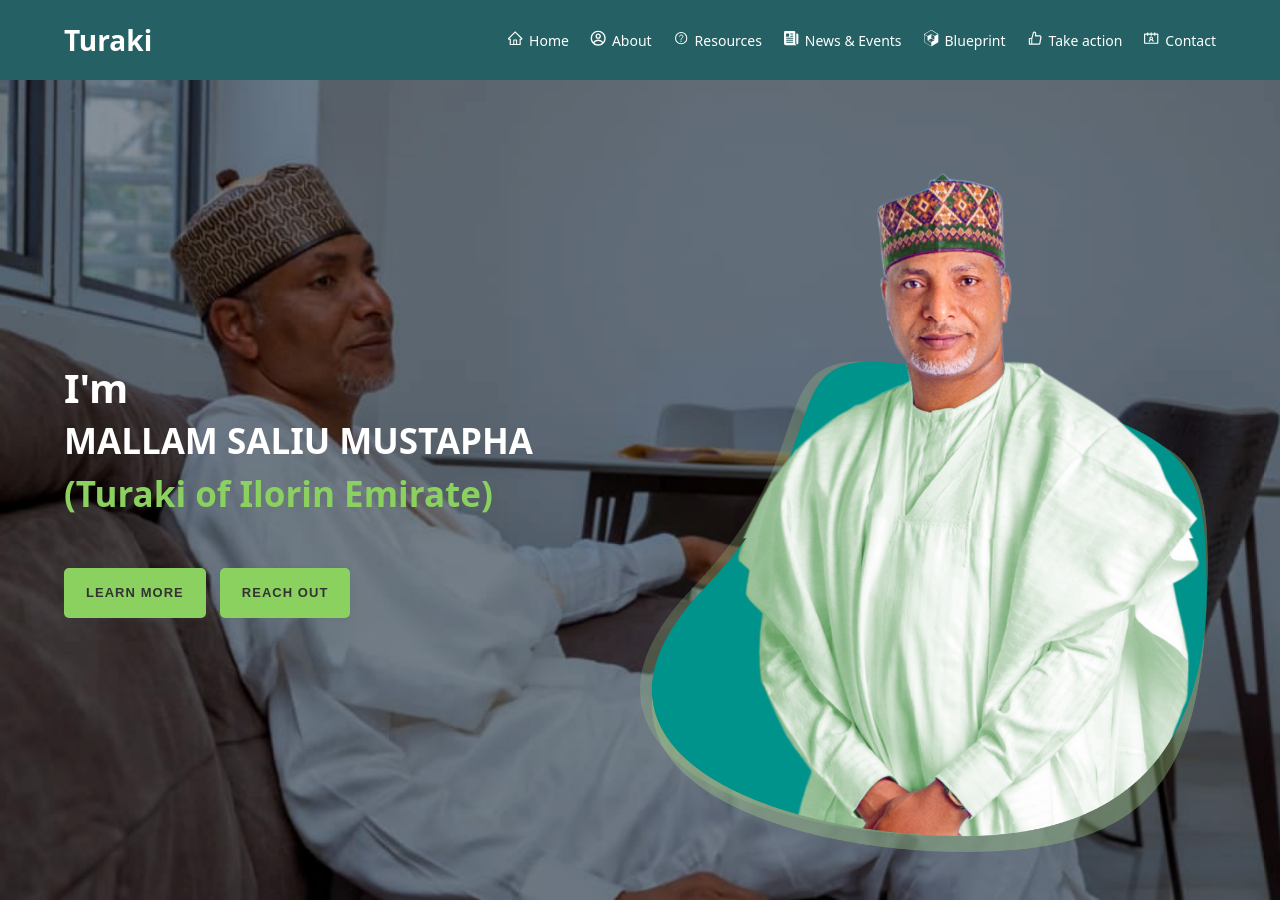
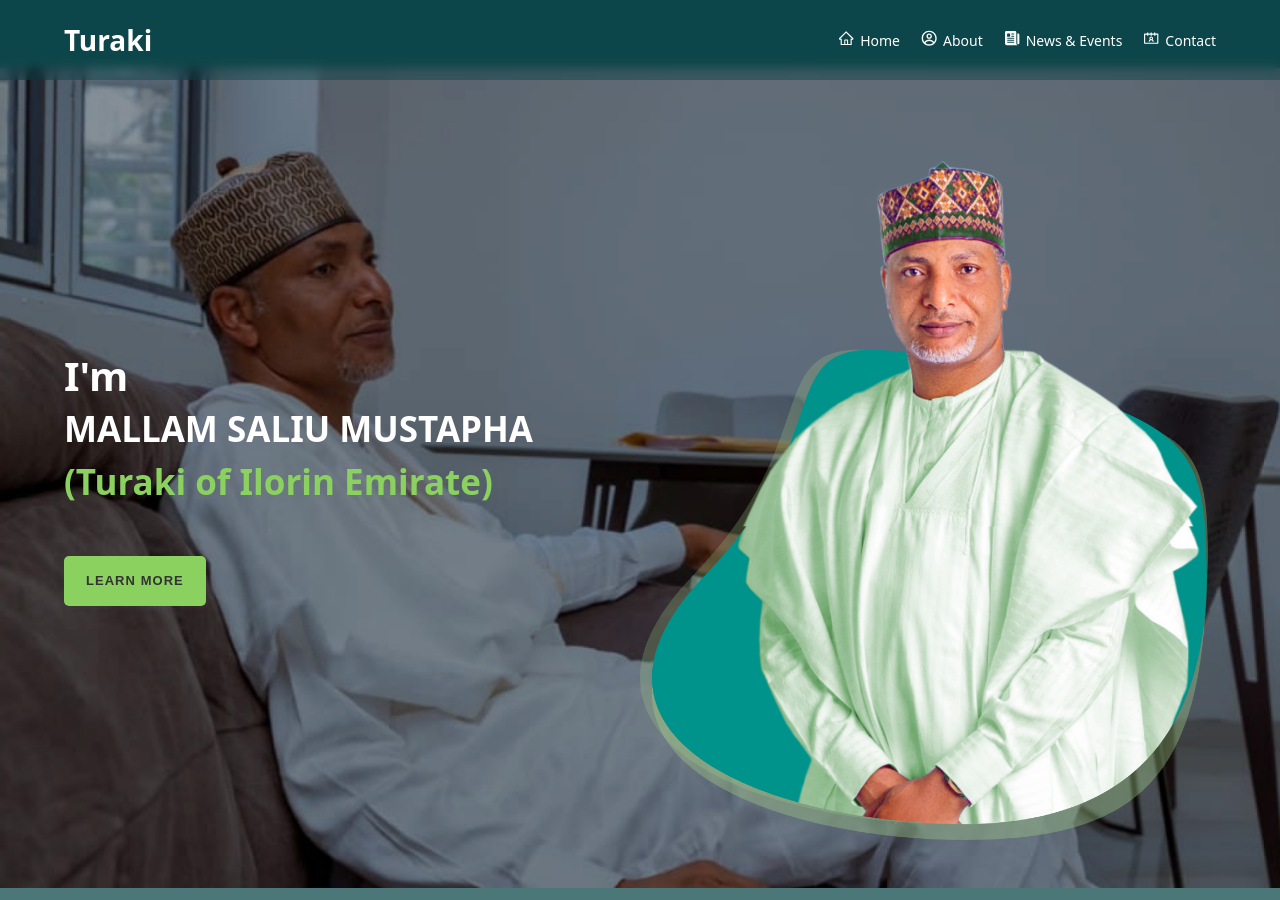
Before and after one commit to blyncnov/Turaki, a Next.js app: page / in a window 1280 px wide. Built offline with nearby package versions, Linux system fonts and the light colour scheme.

Commit message:
Turaki v2.321

```diff
--- a/Layout/Navigation.jsx
+++ b/Layout/Navigation.jsx
@@ -7,6 +7,7 @@ import { RiBarChartHorizontalLine } from "react-icons/ri";
 import { Navigation__Data } from "../data/Navigation.js";
 
 import {
+  Navigation__OverAll,
   Navigation__Container,
   Navigation__Column,
   Navigation__Sector,
@@ -25,7 +26,7 @@ const Navigation = () => {
   };
 
   return (
-    <>
+    <Navigation__OverAll>
       <Navigation__Container>
         <Turaki__Max__width>
           <Navigation__Column>
@@ -64,7 +65,7 @@ const Navigation = () => {
           </Navigation__Column>
         </Turaki__Max__width>
       </Navigation__Container>
-    </>
+    </Navigation__OverAll>
   );
 };
 
--- a/components/Hero-Section.jsx
+++ b/components/Hero-Section.jsx
@@ -22,8 +22,7 @@ const HeroSection = () => {
               </h2>
               <div className="Hero__button">
                 <Turaki__Button>Learn more</Turaki__Button>
-
-                <Turaki__Button>Reach Out</Turaki__Button>
+                {/* <Turaki__Button>Reach Out</Turaki__Button> */}
               </div>
             </HeroSection__Sector>
             <HeroSection__Sector>
--- a/data/Navigation.js
+++ b/data/Navigation.js
@@ -1,11 +1,6 @@
-import {
-  AiOutlineHome,
-  AiOutlineContacts,
-  AiOutlineLike,
-} from "react-icons/ai";
+import { AiOutlineHome, AiOutlineContacts } from "react-icons/ai";
 import { CgProfile } from "react-icons/cg";
-import { SiBlueprint } from "react-icons/si";
-import { IoNewspaper, IoHelpCircleOutline } from "react-icons/io5";
+import { IoNewspaper } from "react-icons/io5";
 
 export const Navigation__Data = [
   {
@@ -21,30 +16,14 @@ export const Navigation__Data = [
     name: "About",
     link: "/about",
   },
-  {
-    id: 3,
-    icon: <IoHelpCircleOutline />,
-    name: "Resources",
-    link: "/resources",
-  },
+
   {
     id: 4,
     icon: <IoNewspaper />,
     name: "News & Events",
     link: "/news",
   },
-  {
-    id: 5,
-    icon: <SiBlueprint />,
-    name: "Blueprint",
-    link: "/blueprint",
-  },
-  {
-    id: 6,
-    icon: <AiOutlineLike />,
-    name: "Take action",
-    link: "/action",
-  },
+
   {
     id: 7,
     icon: <AiOutlineContacts />,
--- a/styles/Homepage/Hero-Section.js
+++ b/styles/Homepage/Hero-Section.js
@@ -2,7 +2,6 @@ import styled from "styled-components";
 
 export const HeroSection__Container = styled.div`
   width: 100%;
-  // height: 100vh;
   padding: 70px 0 30px 0;
   background: url(/images/turakibg.png),
     linear-gradient(
--- a/styles/Layout/Navigation.js
+++ b/styles/Layout/Navigation.js
@@ -1,8 +1,20 @@
 import styled from "styled-components";
+
+export const Navigation__OverAll = styled.div`
+  width: 100%;
+  position: relative;
+  height: 68px;
+`;
 
 export const Navigation__Container = styled.div`
   width: 100%;
-  background-color: rgb(36, 96, 100);
+  background-color: rgb(0, 62, 65, 0.4);
+  position: fixed;
+  top: 0;
+  left: 0;
+  right: 0;
+  backdrop-filter: blur(5px);
+  z-index: 9999999999;
 `;
 
 export const Navigation__Column = styled.div`
@@ -11,6 +23,7 @@ export const Navigation__Column = styled.div`
   display: flex;
   justify-content: space-between;
   align-items: center;
+  // background-color: red;
 
   @media (max-width: 900px) {
     padding: 1.2em 0;
@@ -25,7 +38,7 @@ export const Navigation__Logo = styled.div`
   width: auto;
 
   h1 {
-    color: #fff;
+    color: white;
   }
 `;
 
@@ -38,7 +51,7 @@ export const Navigation__Item = styled.ul`
     display: flex;
     gap: 0.4em;
     align-items: center;
-    color: #fff;
+    color: white;
 
     a {
       color: inherit;
--- a/styles/constants.js
+++ b/styles/constants.js
@@ -23,7 +23,7 @@ export const Turaki__Button = styled.button`
   cursor: pointer;
   margin: 1em 0;
 
-  transition: border-color 0.15s ease-in-out, box-shadow 0.15s ease-in-out;
+  transition: all 0.2s ease-in-out;
 
   &:hover {
     box-shadow: 0px 0px 1px rgba(40, 41, 61, 0.03),
@@ -32,10 +32,6 @@ export const Turaki__Button = styled.button`
     background-color: transparent;
     border: 2px solid white;
   }
-
-  @media (max-width: 768px) {
-    width: 100%;
-  }
 `;
 
 export default Turaki__Max__width;
--- a/styles/globals.css
+++ b/styles/globals.css
@@ -9,7 +9,7 @@
 html,
 body {
   font-size: 14px;
-  background-color: rgb(240, 254, 255);
+  background-color: rgb(0, 62, 65, 0.7);
   font-family: system-ui, -apple-system, BlinkMacSystemFont, "Segoe UI", Roboto,
     Oxygen, Ubuntu, Cantarell, "Open Sans", "Helvetica Neue", sans-serif;
 }
```
Also changed, not shown: pages/news.js (+13 -11 lines).
